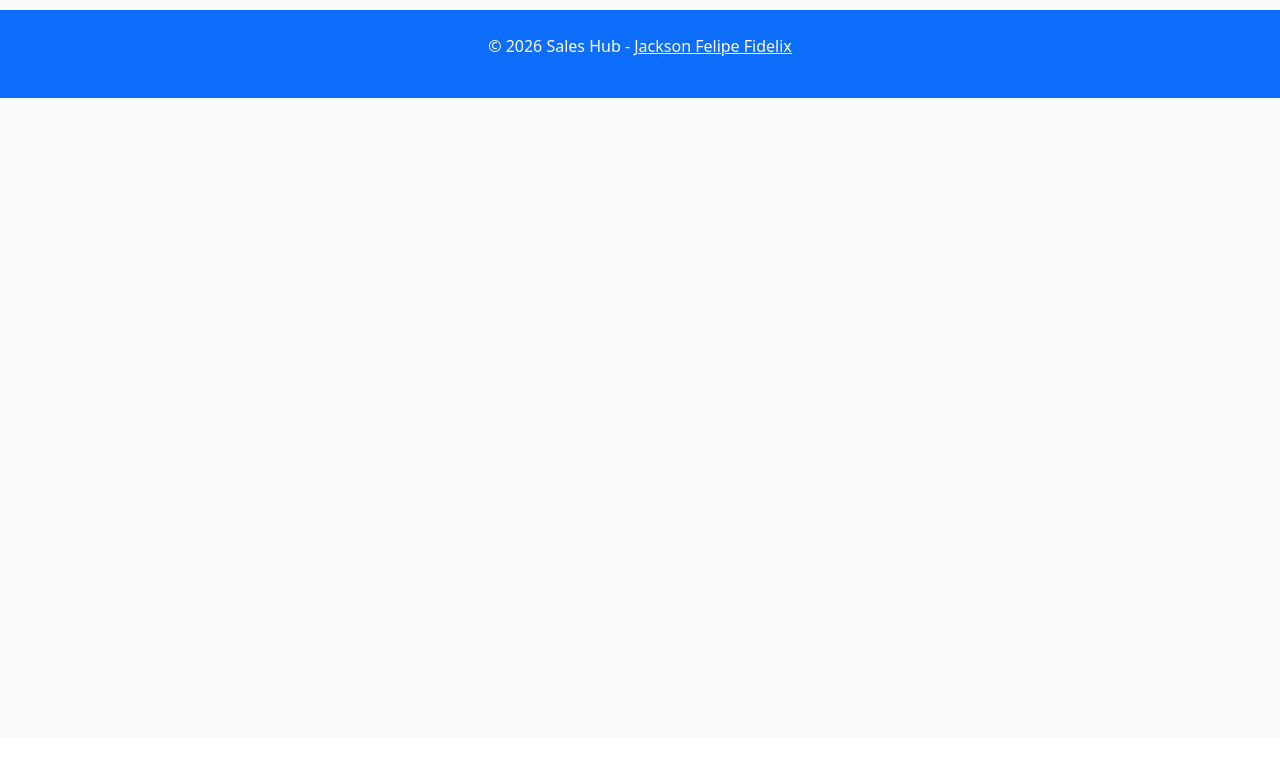
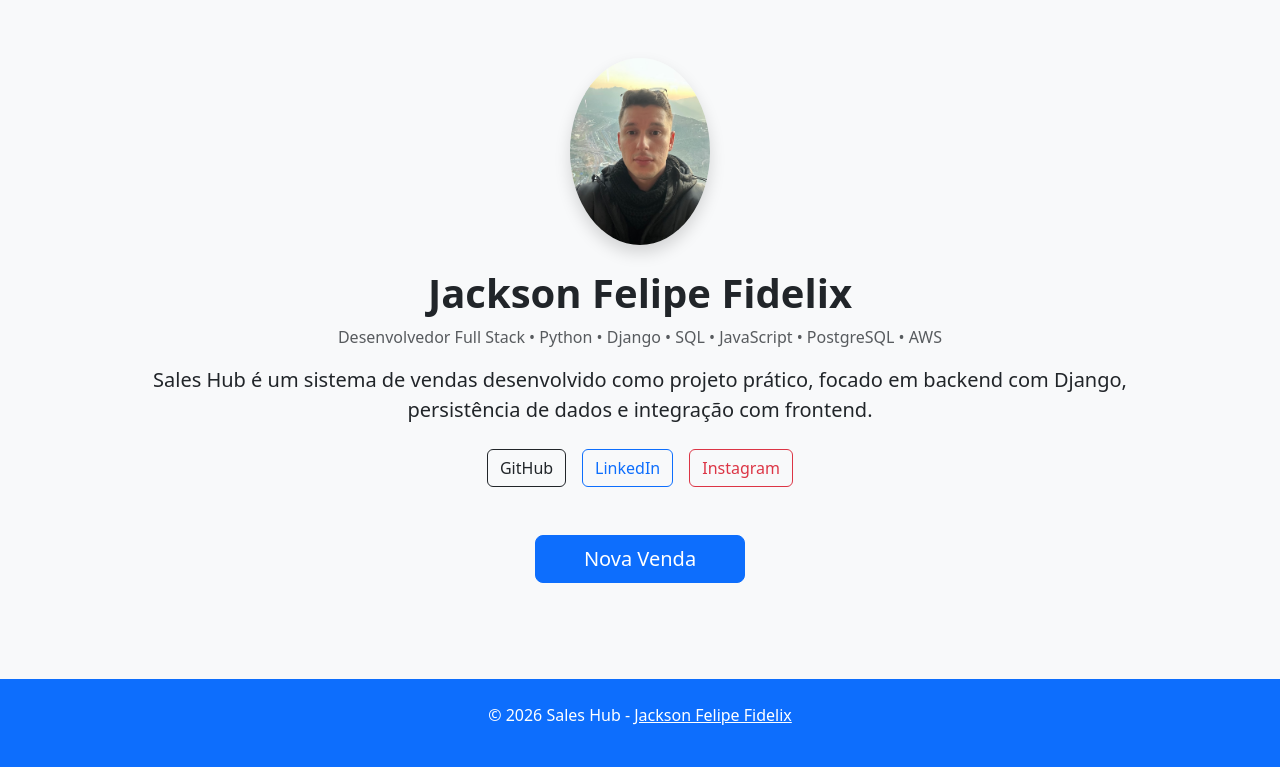
Before and after one commit to jackson-fidelix/sales-hub, a Django app: page / in a window 1280 px wide. Shown: the part 62-829 px from the top of the page. Before the commit the page ends 160 px from the top, so only its background shows below. Run offline with Django 5.2, Linux system fonts and the light colour scheme.

Commit message:
Histórico finalizado

```diff
--- a/sales/urls.py
+++ b/sales/urls.py
@@ -1,9 +1,10 @@
 from django.urls import path
-from .views import SaleCreateView, api_product
+from .views import SaleCreateView, api_product, sales_history
 
 app_name = 'sales'
 
 urlpatterns = [
     path('nova/', SaleCreateView.as_view(), name='sale_create'),
     path('api/produto/<int:pk>/', api_product, name='api_product'),
+    path('historico/', sales_history, name='sales_history'),
 ]
--- a/sales/views.py
+++ b/sales/views.py
@@ -1,7 +1,7 @@
 from django.views.generic.edit import CreateView
 from django.urls import reverse_lazy
-from .models import Sale
-from .forms import SaleForm, SaleItemFormSet, SaleItem, SaleItemForm, inlineformset_factory
+from .models import Sale, Customer
+from .forms import SaleForm, SaleItemFormSet, SaleItem, SaleItemForm
 from django.shortcuts import render, redirect
 from django.http import JsonResponse
 from products.models import Product
@@ -10,7 +10,7 @@ import logging
 logger = logging.getLogger(__name__)
 
 def home(request):
-    return render(request, 'base.html', {
+    return render(request, 'home.html', {
         'title': 'Sales Hub - Portal de Vendas',
         'mensagem': 'Bem-vindo ao sistema de vendas!',
     })
@@ -60,8 +60,6 @@ class SaleCreateView(CreateView):
 
         return redirect(self.success_url)
 
-
-
 def api_product(request, pk):
     logger.info(f"Chamando API para PK: {pk}")
     try:
@@ -76,3 +74,18 @@ def api_product(request, pk):
         })
     except Product.DoesNotExist:
         return JsonResponse({'error': 'Produto não encontrado'}, status=404)
+
+def sales_history(request):
+    sales = Sale.objects.select_related('customer').all()
+
+    customer_name = request.GET.get('customer', '')
+
+    if customer_name:
+        sales = sales.filter(
+            customer__name__icontains=customer_name
+        )
+
+    return render(request, 'sales/sales_history.html', {
+        'sales': sales,
+        'customer_name': customer_name
+    })
--- a/templates/base.html
+++ b/templates/base.html
@@ -29,7 +29,7 @@
                     <a class="nav-link" href="{% url 'products:product_list' %}">Consultar Produtos</a>
                     </li>
                     <li class="nav-item">
-                    <a class="nav-link" href="#">Histórico</a>
+                    <a class="nav-link" href="{% url 'sales:sales_history' %}">Histórico</a>
                     </li>
                 </ul>
             </div>
--- a/templates/home.html
+++ b/templates/home.html
@@ -1,14 +1,51 @@
 {% extends "base.html" %}
+{% load static %}
 
 {% block title %}Home - Sales Hub{% endblock %}
 
 {% block content %}
-<div class="text-center py-5">
-    <h1 class="display-4">Bem-vindo ao Sales Hub</h1>
-    <p class="lead">Sistema de vendas desenvolvido para o teste da SEMEQ</p>
+<div class="container text-center py-5">
+
+    <!-- Perfil -->
+    <div class="mb-4">
+        <img
+            src="{% static 'img/profile.jpg' %}"
+            alt="Jackson Felipe Fidelix"
+            class="rounded-circle shadow"
+            width="140"
+        >
+    </div>
+
+    <h1 class="fw-bold">Jackson Felipe Fidelix</h1>
+    <p class="text-muted mb-3">
+        Desenvolvedor Full Stack • Python • Django • SQL • JavaScript • PostgreSQL • AWS
+    </p>
+
+    <p class="lead">
+        <strong>Sales Hub</strong> é um sistema de vendas desenvolvido
+        como projeto prático, focado em backend com Django,
+        persistência de dados e integração com frontend.
+    </p>
+
+    <div class="d-flex justify-content-center gap-3 mt-4">
+        <a href="https://github.com/jackson-fidelix/" target="_blank" class="btn btn-outline-dark">
+            <i class="bi bi-github"></i> GitHub
+        </a>
+
+        <a href="https://www.linkedin.com/in/jacksonfidelix/" target="_blank" class="btn btn-outline-primary">
+            <i class="bi bi-linkedin"></i> LinkedIn
+        </a>
+
+        <a href="https://www.instagram.com/_jacksonfidelix/" target="_blank" class="btn btn-outline-danger">
+            <i class="bi bi-instagram"></i> Instagram
+        </a>
+    </div>
 
     <div class="mt-5">
-        <a href="{% url 'sales:sale_create' %}" class="btn btn-primary btn-lg">Nova Venda</a>
+        <a href="{% url 'sales:sale_create' %}" class="btn btn-primary btn-lg px-5">
+            Nova Venda
+        </a>
     </div>
+
 </div>
 {% endblock %}
```
Also changed, not shown: templates/sales/sales_history.html (added, +59 -0 lines), static/img/profile.jpg (added).
